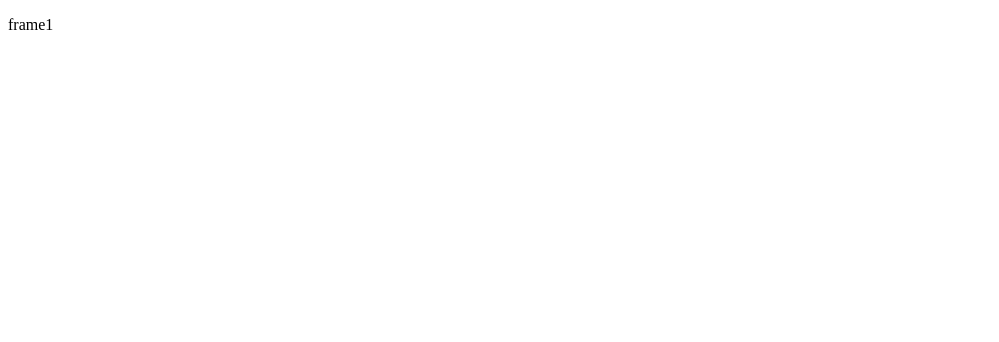
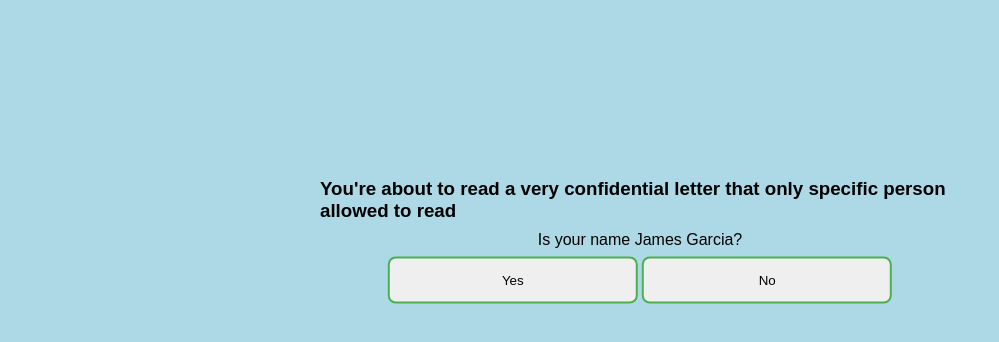
Before and after one commit to arjayAbrenicaPLM/project-james, a plain HTML site: page index.html in a window 1280 px wide. Shown: the whole page, without its empty margins (0-999 px from the left). Drawn offline with Linux system fonts and the light colour scheme.

Commit message:
added new files for project

```diff
--- /dev/null
+++ b/frame2.css
@@ -0,0 +1,26 @@
+body {
+    background-color: lightblue;
+    font-family: Arial, Helvetica, sans-serif;
+}
+
+p{
+    margin: 0;
+    position: absolute;
+    top: 40%;
+    left: 50%;
+    -ms-transform: translate(-50%, -50%);
+    transform: translate(-50%, -50%);
+    font-size: 40px;
+}
+button {
+    margin: 0;
+    position: absolute;
+    top: 50%;
+    left: 50%;
+    -ms-transform: translate(-50%, -50%);
+    transform: translate(-50%, -50%);
+    width: 250px;
+    border-radius: 8px;
+    padding: 14px 40px;
+    border: 2px solid #0b2658;
+}
--- /dev/null
+++ b/index.css
@@ -0,0 +1,40 @@
+body {
+    background-color: lightblue;
+    font-family: Arial, Helvetica, sans-serif;
+}
+h3 {
+    color: black;
+
+}
+button{
+    width: 250px;
+    border-radius: 8px;
+    padding: 14px 40px;
+    border: 2px solid #4CAF50;
+}
+.center1 {
+    margin: 0;
+    position: absolute;
+    top: 25%;
+    left: 50%;
+    -ms-transform: translate(-50%, -50%);
+    transform: translate(-50%, -50%);
+}
+
+.center2 {
+    margin: 0;
+    position: absolute;
+    top: 30%;
+    left: 50%;
+    -ms-transform: translate(-50%, -50%);
+    transform: translate(-50%, -50%);
+}
+
+.center3 {
+    margin: 0;
+    position: absolute;
+    top: 35%;
+    left: 50%;
+    -ms-transform: translate(-50%, -50%);
+    transform: translate(-50%, -50%);
+}
--- a/index.html
+++ b/index.html
@@ -3,11 +3,21 @@
     <meta charset="UTF-8">
     <meta http-equiv="X-UA-Compatible" content="IE=edge">
     <meta name="viewport" content="width=device-width, initial-scale=1.0">
+    <link rel="stylesheet" href = "index.css">
     <title>Frame1</title>
+
 </head>
 <body>
-    <p>
-        frame1
-    </p>
+    <div class = "center1">
+    <h3>You're about to read a very confidential letter that only specific person allowed to read</h3></div>
+    <div class = "center2">
+        <p>
+            Is your name James Garcia?
+        </p>
+    </div>
+    <div class = "center3">
+        <button onclick="window.location.href = 'frame2.html'" >Yes</button>
+        <button onclick="window.location.href = 'errorFrame.html'">No</button>
+    </div>
 </body>
 </html>
--- /dev/null
+++ b/mainFrame.css
@@ -0,0 +1,22 @@
+body {
+    background-color: lightblue;
+    font-family: Arial, Helvetica, sans-serif;
+}
+
+.container{
+    width: 500px;
+    border-radius: 8px;
+    padding: 14px 40px;
+    border: 2px solid #30096e;
+}
+p{
+    font-size: larger;
+}
+.center {
+    margin: 0;
+    position: absolute;
+    top: 50%;
+    left: 50%;
+    -ms-transform: translate(-50%, -50%);
+    transform: translate(-50%, -50%);
+}
```
Also changed, not shown: errorFrame.html (added, +13 -0 lines), frame2.html (added, +15 -0 lines), mainFrame.html (added, +19 -0 lines).
